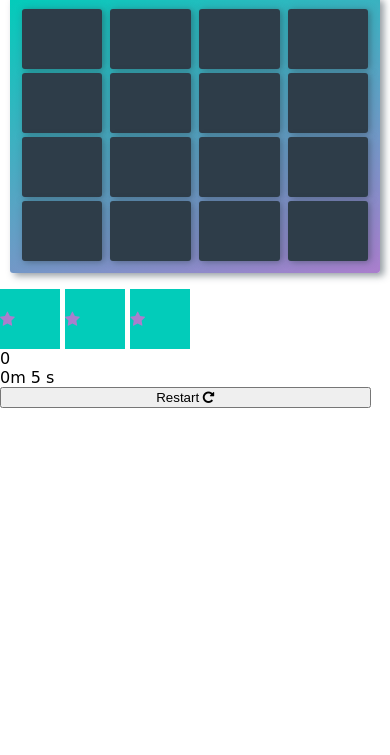
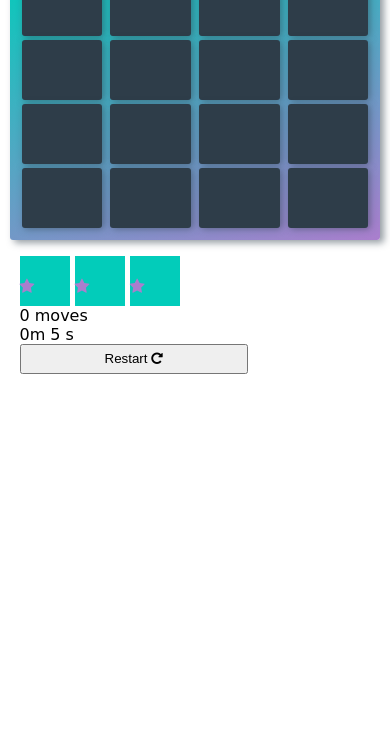
Before and after one commit to Tenacious-G/project-memory-game, a plain HTML site: page index.html in a window 390 px wide. Shown: the part 89-844 px from the top of the page. Drawn offline with Linux system fonts and the light colour scheme; a web font is replaced by a local one.

Commit message:
small screen responsive
Layout for small screens complete.
Also changed star rating to 1-3 stars from previous 0-3 stars

```diff
--- a/css/responsive.css
+++ b/css/responsive.css
@@ -8,8 +8,15 @@
 	}
 
 /************ HEADER *************************/
+h1{
+		font: 0.2em;
+		line-height: 10px;
+}
+
 .header{
+
 	order:1;
+
 }
 /************ SCORE-PANEL *************************/
 
@@ -18,47 +25,51 @@
 	/* width: 50%; */
 /* } */
 
-.fa.fa-star{
+.score-panel .fa.fa-star{
 	/* font: 4em; */
 	font: center;
 	line-height: 60px;
-	height: 60px;
-	width: 60px;
+	height: 50px;
+	width: 50px;
 }
 
-.moves{
+.score-panel .moves{
 	display: block;
 	order: 2;
-	width: 95%;
+	width: 35%;
 }
 
-.restart{
+.score-panel .restart{
 	display: block;
+	float: left;
+	line-height: 24px;
 	order: 4;
-	width: 95%;
+	width: 65%;
 }
 
-.stars{
-	display: block;
+.score-panel .stars{
+	display: inline;
 	height: 60px;
 	/* margin: 0 5% 5% 0; */
 	margin-left: auto;
 	margin-right: auto;
 	order: 1;
-	width: 95%;
+	width: 35%;
 }
 
-.time-taken{
+.score-panel .time-taken{
 	display: block;
 	order: 3;
-	width: 95%;
+	width: 35%;
 }
 
 	.score-panel{
+		margin-left: auto;
+		margin-right: auto;
 		order: 3;
-		width: 100%;
-				display: flex;
-		flex-wrap: wrap;
+		width: 90%;
+		/* display: flex; */
+		/* flex-wrap: wrap; */
 	}
 
 
--- a/index.html
+++ b/index.html
@@ -23,7 +23,7 @@
         		<li><i class="fa fa-star"></i></li>
         	</ul>
 
-        	<span class="moves">0</span>
+        	<span class="moves">0 moves          </span>
 
         	<span class="time-taken"></span>
 
```
